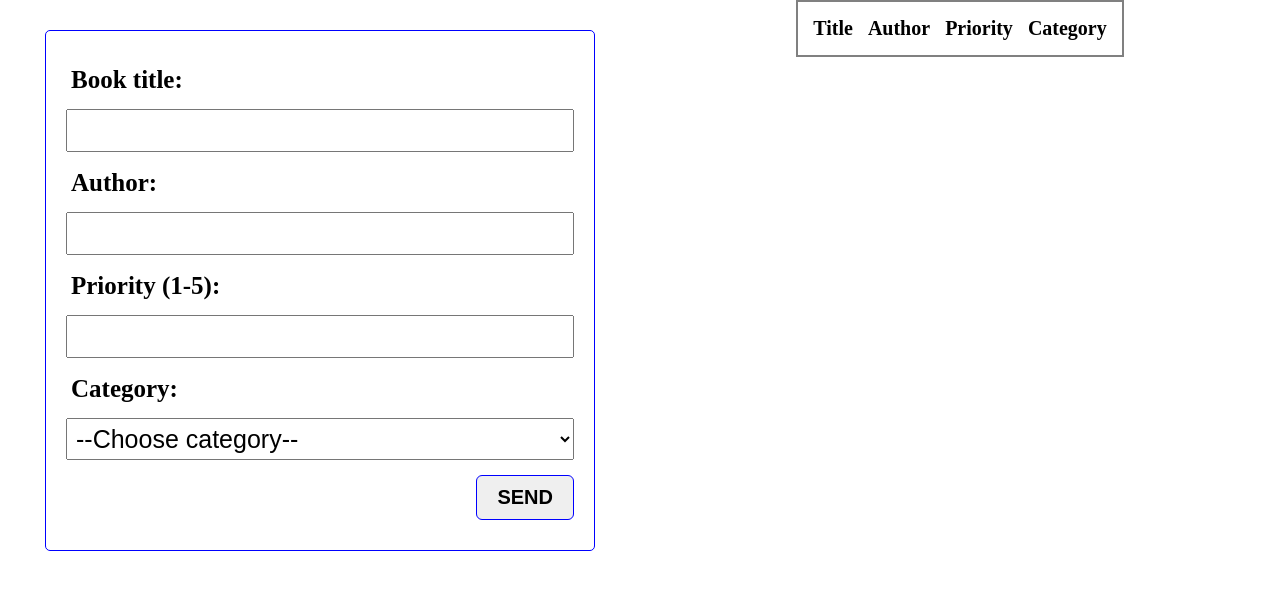
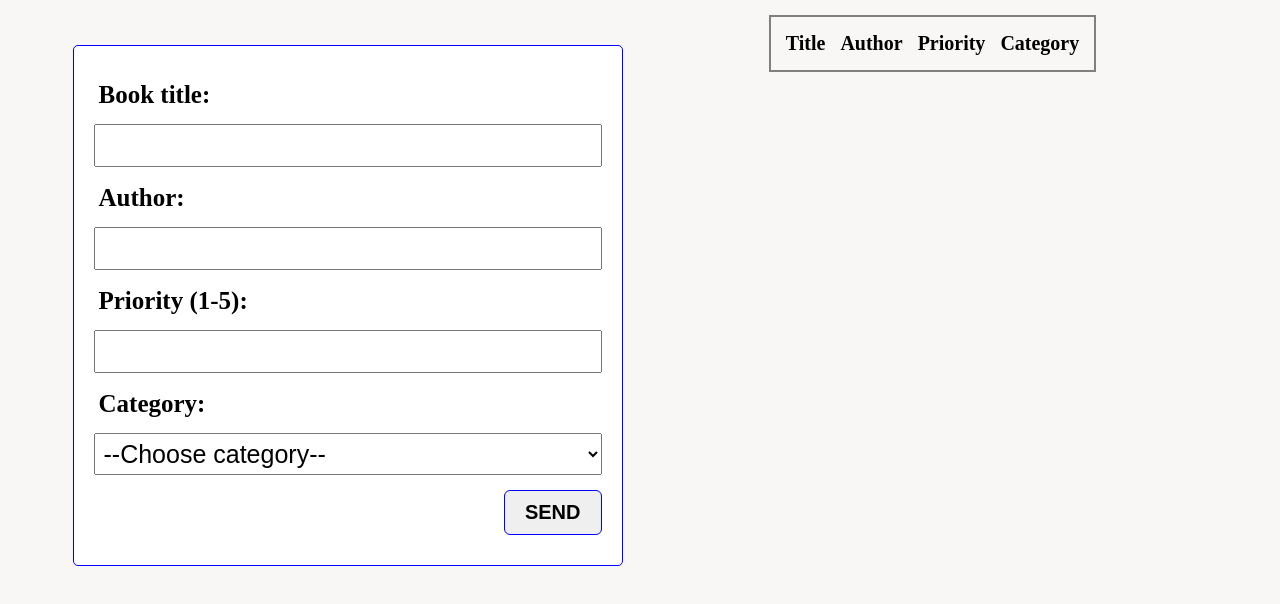
Before and after one commit to MagicianPL/Library, a plain HTML site: page index.html in a window 1280 px wide. Drawn offline with Linux system fonts and the light colour scheme.

Commit message:
little styling

```diff
--- a/style.scss
+++ b/style.scss
@@ -4,9 +4,17 @@
     box-sizing: border-box;
 }
 
+body {
+    background: #F9F7F5;
+}
+
 .container {
     width: 100%;
+    max-width: 1200px;
+    margin: 0 auto;
     display: flex;
+    flex-wrap: wrap;
+    padding: 15px;
 
     .form-section, .table-section {
         flex: 1;
@@ -26,6 +34,7 @@
     margin: 30px auto;
     padding: 30px 20px;
     border: 1px solid blue;
+    background: white;
     border-radius: 5px;
     font-size: 25px;
 
@@ -61,6 +70,12 @@
         border: 1px solid blue;
         display: block;
         margin: 15px 0 0 auto;
+        transition: all 0.4s;
+
+        &:hover {
+            background: blue;
+            color: white;
+        }
     }
 }
 
```
Also changed, not shown: style.css, 1 other file.
